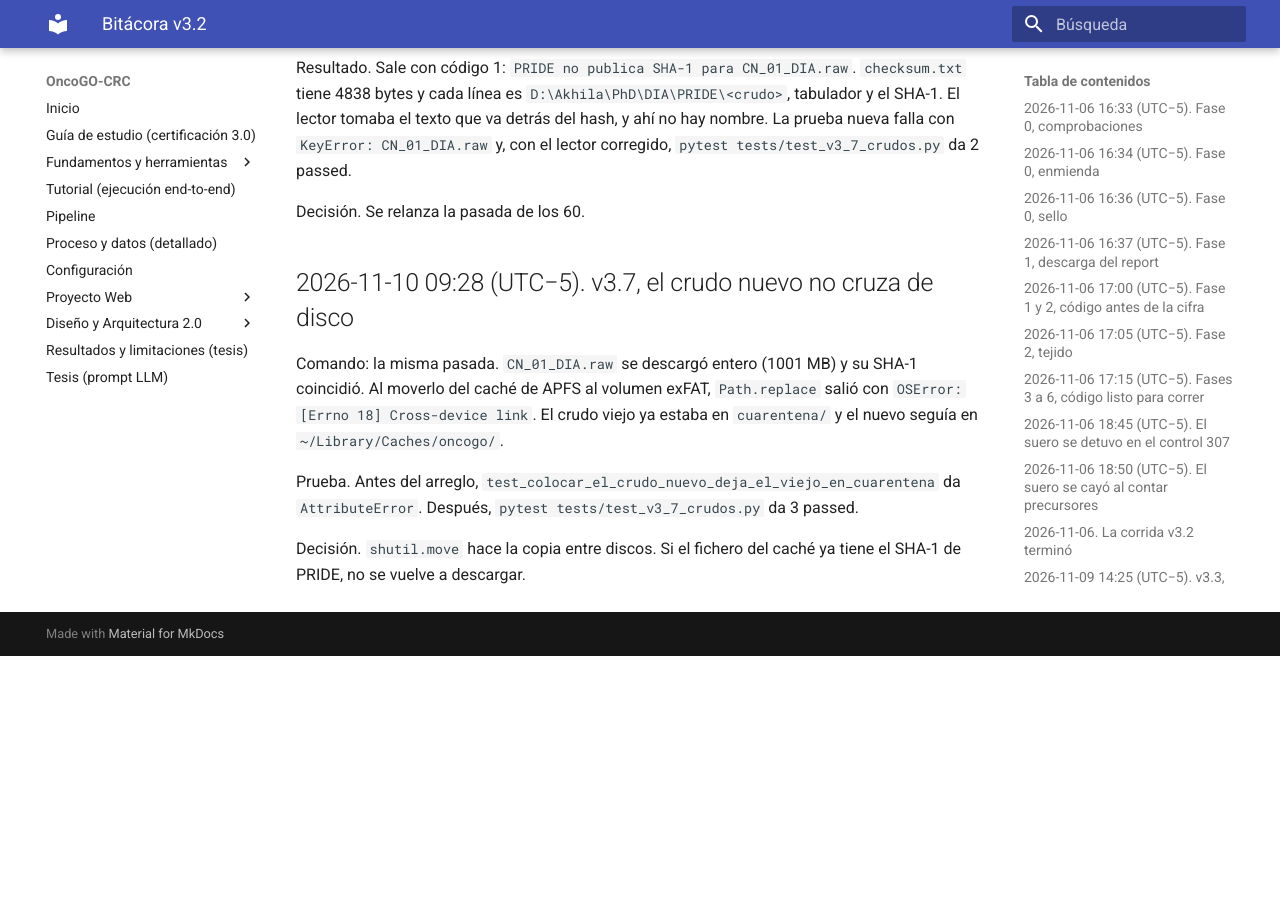
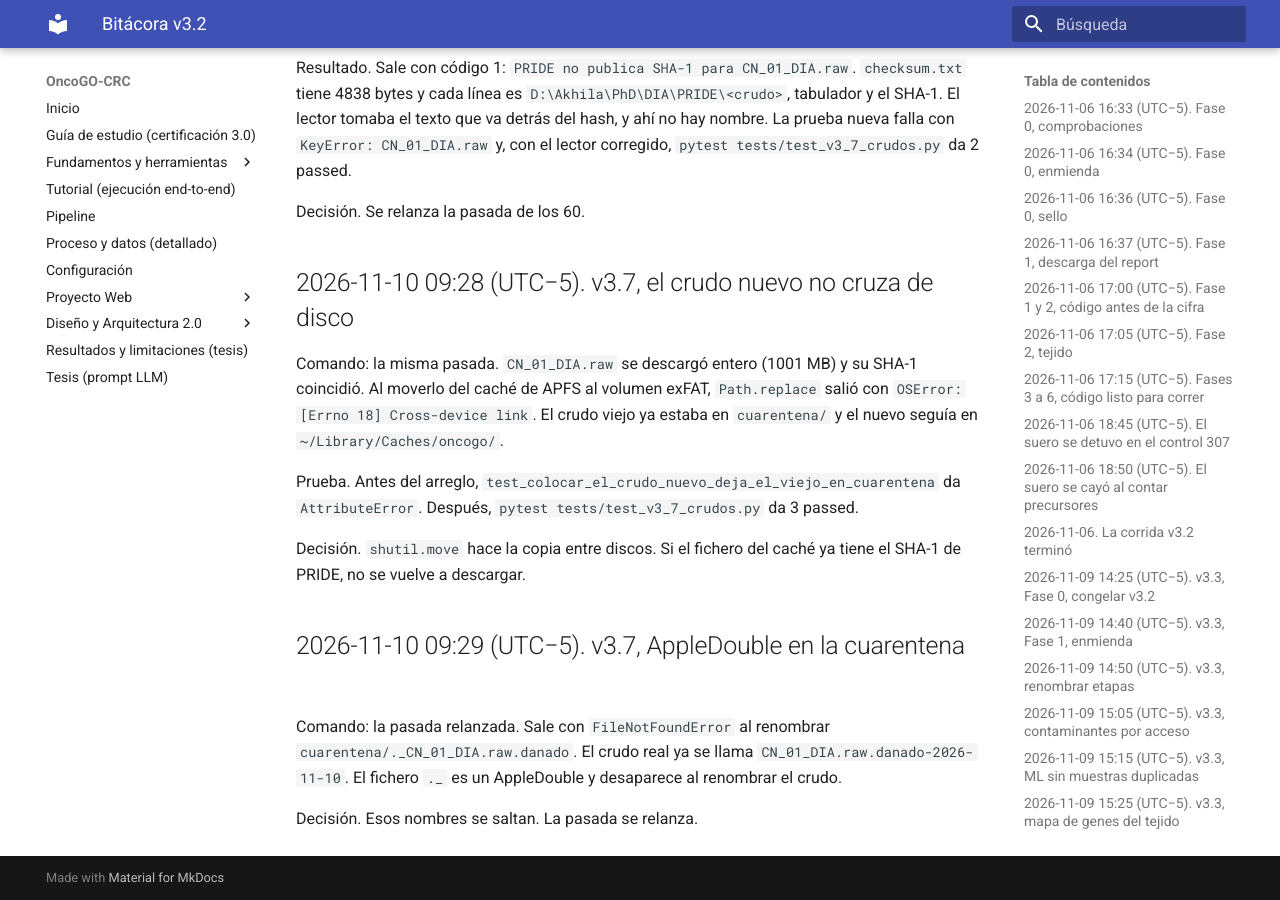
Before and after one commit to JancoDeveloper/OncoGO-CRC, an MkDocs documentation site: the page built from docs/bitacora_v3.md, in a window 1280 px wide and 900 px high, scrolled down 16073 px. Built offline with MkDocs 1.6.1 and Material for MkDocs 9.7.7, drawn with Linux system fonts in a browser that asks for light colours; before the commit the page ends 16729 px from its top, so only the background shows below that.

Commit message:
fix: la cuarentena no renombra los ficheros AppleDouble
El crudo real ya lleva la fecha. El ._ desaparece al renombrarlo y la pasada se detenía antes de comparar los 60.

Co-authored-by: Cursor <cursoragent@cursor.com>

```diff
--- a/docs/bitacora_v3.md
+++ b/docs/bitacora_v3.md
@@ -416,3 +416,9 @@ Comando: la misma pasada. `CN_01_DIA.raw` se descargó entero (1001 MB) y su SHA
 Prueba. Antes del arreglo, `test_colocar_el_crudo_nuevo_deja_el_viejo_en_cuarentena` da `AttributeError`. Después, `pytest tests/test_v3_7_crudos.py` da 3 passed.
 
 Decisión. `shutil.move` hace la copia entre discos. Si el fichero del caché ya tiene el SHA-1 de PRIDE, no se vuelve a descargar.
+
+## 2026-11-10 09:29 (UTC−5). v3.7, AppleDouble en la cuarentena
+
+Comando: la pasada relanzada. Sale con `FileNotFoundError` al renombrar `cuarentena/._CN_01_DIA.raw.danado`. El crudo real ya se llama `CN_01_DIA.raw.danado-2026-11-10`. El fichero `._` es un AppleDouble y desaparece al renombrar el crudo.
+
+Decisión. Esos nombres se saltan. La pasada se relanza.
```
Also changed, not shown: 1 other file.
